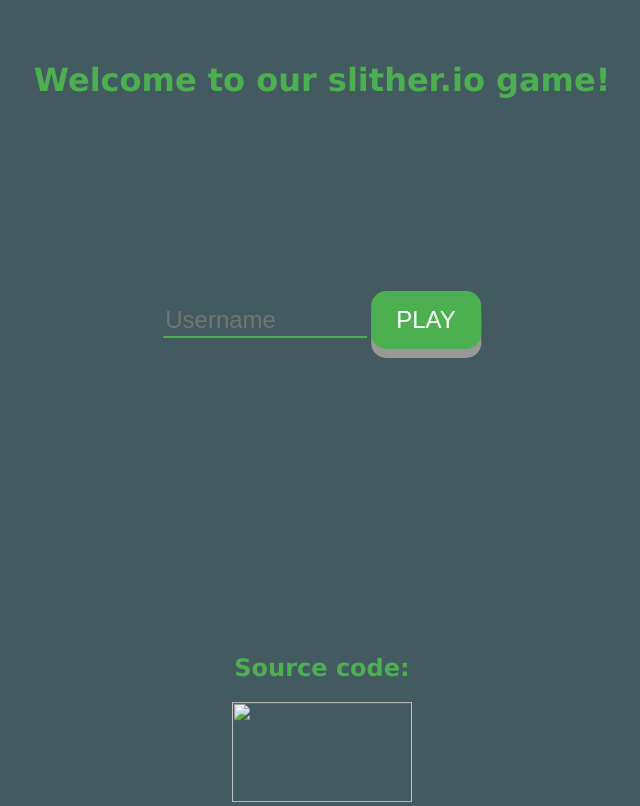
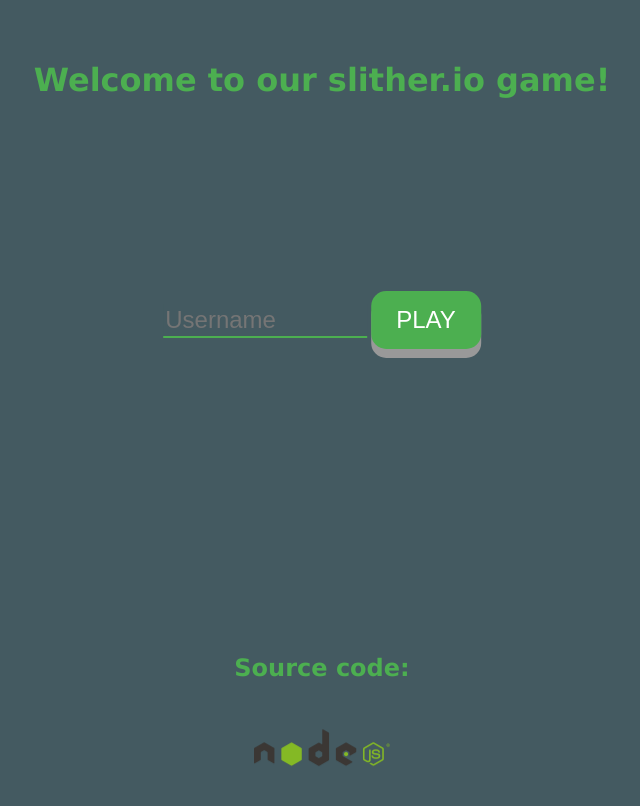
Before and after one commit to PawelManczak/Slither.io, a website built with webpack: page src/client/index.html in a window 1280 px wide. Shown: the whole page, without its empty margins (318-958 px from the left). Built offline with nearby package versions, Linux system fonts and the light colour scheme; no server answers; files whose address does not match are found by name.

Commit message:
sourceCode image

```diff
--- a/src/client/index.html
+++ b/src/client/index.html
@@ -111,7 +111,7 @@
         <div id="icon" align="center">
             <h2>Source code:</h2>
             <a href="https://github.com/PawelManczak/Slither.io" target="_blank">
-                <img id="sourceCode" src="\sourceCode.png">
+                <img id="sourceCode" src="assets\sourceCode.png">
             </a>
         </div>
     </div>
```
Also changed, not shown: public/assets/sourceCode.png (added).
